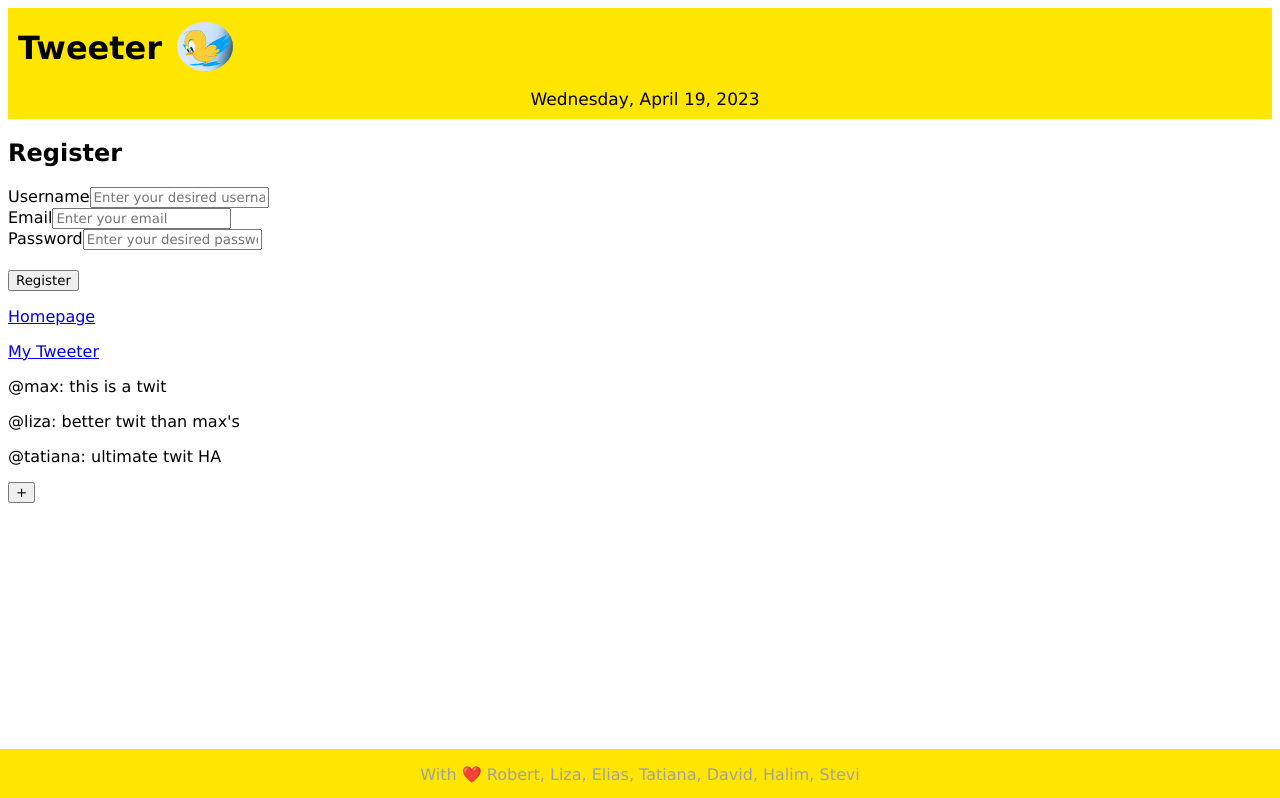
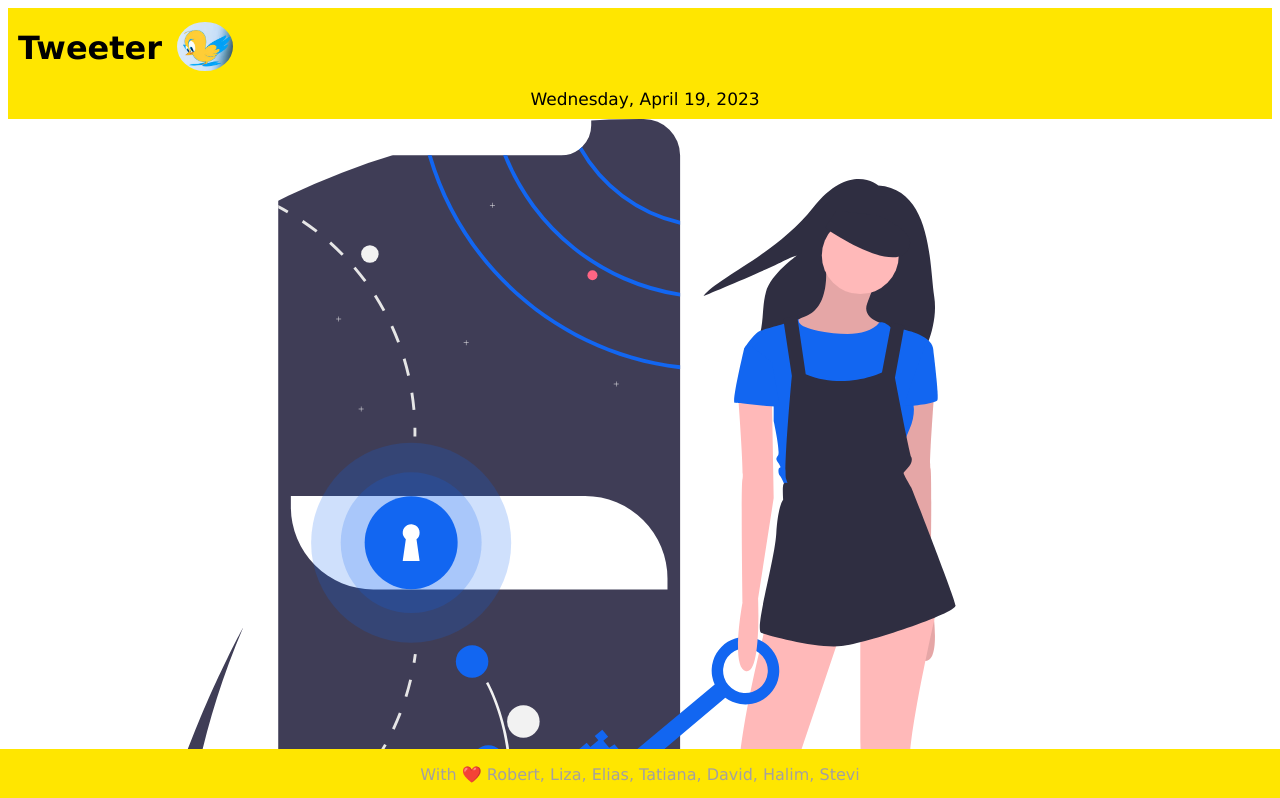
Before and after one commit to BobbyCharms/tweeter, a React (Vite) app in the folder client/: page / in a window 1280 px wide. Shown: the top 798 px of the page. Built offline with nearby package versions, Linux system fonts and the light colour scheme.

Commit message:
yay functionality

```diff
--- a/client/src/components/homepage/Homepage.jsx
+++ b/client/src/components/homepage/Homepage.jsx
@@ -10,7 +10,7 @@ const newTwit = () => {
 function Homepage() {
   return (
     <div>
-      <Register />
+      <Login />
       <div>
         <a href="#">
           <p>Homepage</p>
```
